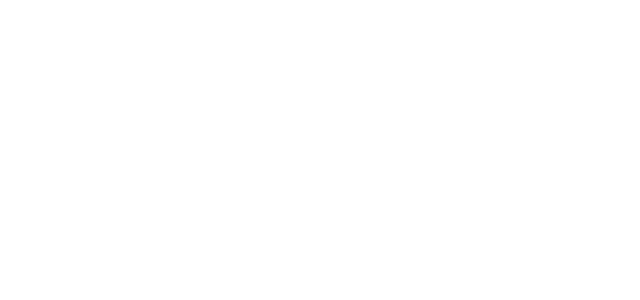
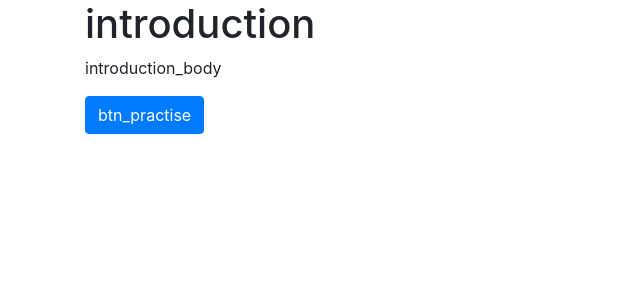
Before and after one commit to mmsr-tud-32/survey, a Vue app: page /intro in a window 1280 px wide. Shown: the top 300 px of the page, without its empty margins (0-640 px from the left). Built offline with nearby package versions, Linux system fonts and the light colour scheme.

Commit message:
Add basic routing

```diff
--- a/src/messages/en.ts
+++ b/src/messages/en.ts
@@ -2,4 +2,5 @@
     welcome: 'Welcome to this survey',
     name: 'Name',
     start: 'Start survey',
+    welcome_msg: 'Thanks that you wnat to help, fill in your name to continue.',
 };
--- a/src/messages/nl.ts
+++ b/src/messages/nl.ts
@@ -2,4 +2,5 @@
     welcome: 'Welkom bij dit onderzoek.',
     name: 'Naam',
     start: 'Begin onderzoek',
+    welcome_msg: 'Bedankt dat je mee wil helpen, vul je naam in om verder te gaan.',
 };
--- a/src/router.ts
+++ b/src/router.ts
@@ -14,12 +14,12 @@
       component: Home,
     },
     {
-      path: '/intro/:submissionUuid',
+      path: '/intro',
       name: 'intro',
       component: () => import(/* webpackChunkName: "intro" */ './views/Intro.vue'),
     },
     {
-      path: '/question/:submissionUuid/:imageUuid',
+      path: '/question',
       name: 'question',
       component: () => import(/* webpackChunkName: "question" */ './views/Question.vue'),
     },
--- a/src/store.ts
+++ b/src/store.ts
@@ -36,7 +36,7 @@
             data.append('survey_uuid', state.surveyUuid);
             data.append('name', name);
 
-            axios({
+            return axios({
                 method: 'post',
                 url: `${process.env.VUE_APP_API_HOST}/submission`,
                 data,
--- a/src/views/Home.vue
+++ b/src/views/Home.vue
@@ -4,6 +4,7 @@
       <h1 class="col">{{$t("welcome")}}</h1>
       <LocaleChanger class="col-auto"></LocaleChanger>
     </div>
+    <p>{{$t("welcome_msg")}}</p>
     <form @submit="startSurvey">
       <div class="form-group">
         <label for="name">{{$t("name")}}</label>
@@ -33,7 +34,8 @@
     private async startSurvey(event: Event) {
       event.preventDefault();
 
-      this.$store.dispatch('createSubmission', this.name);
+      this.$store.dispatch('createSubmission', this.name)
+        .then(() => this.$router.push('/intro'));
     }
   }
 </script>
--- a/src/views/Intro.vue
+++ b/src/views/Intro.vue
@@ -1,13 +1,17 @@
 <template>
-    <div>
-        Introduction
-    </div>
+  <div>
+    <h1>{{$t("introduction")}}</h1>
+    <p>
+      {{$t("introduction_body")}}
+    </p>
+    <router-link class="btn btn-primary" to="/question">{{$t("btn_practise")}}</router-link>
+  </div>
 </template>
 
 <script>
-    export default {
-        name: "Intro"
-    }
+  export default {
+    name: 'Intro',
+  };
 </script>
 
 <style scoped>
--- a/src/views/Question.vue
+++ b/src/views/Question.vue
@@ -3,9 +3,9 @@
 </template>
 
 <script>
-    export default {
-        name: "Question"
-    }
+  export default {
+    name: 'Question',
+  };
 </script>
 
 <style scoped>
```
